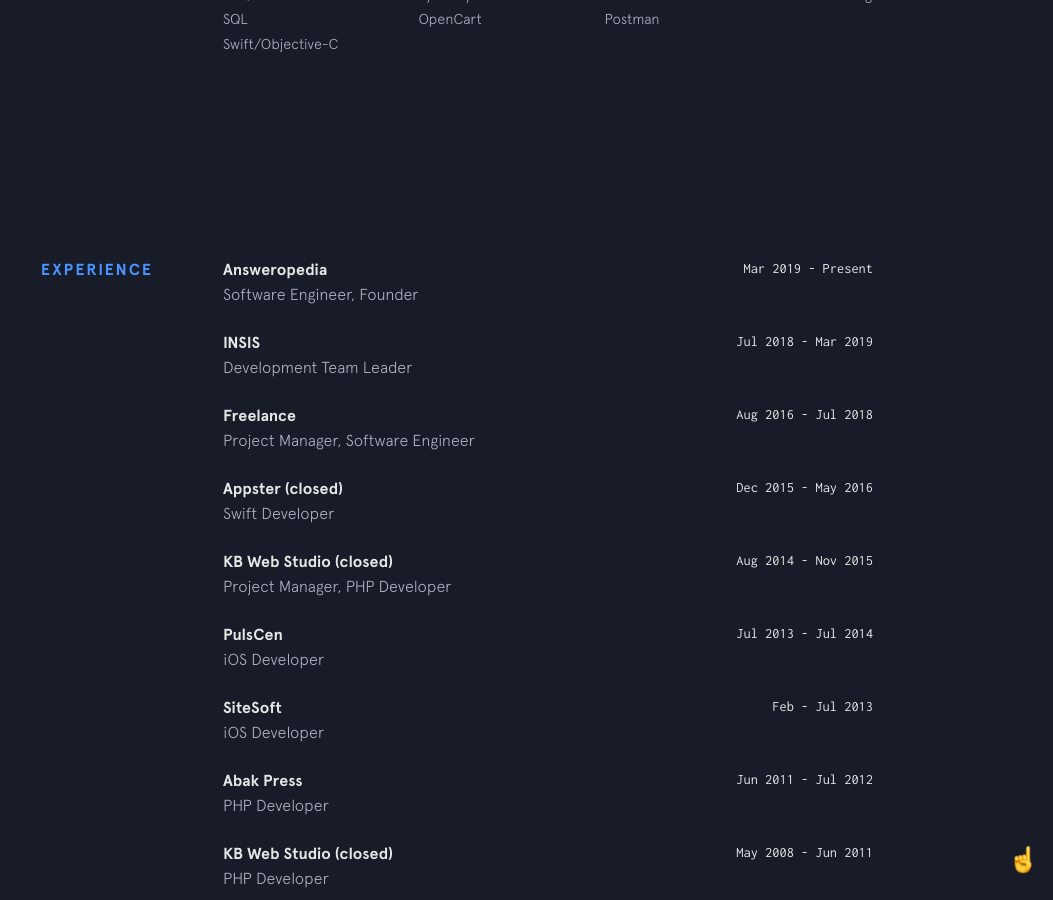
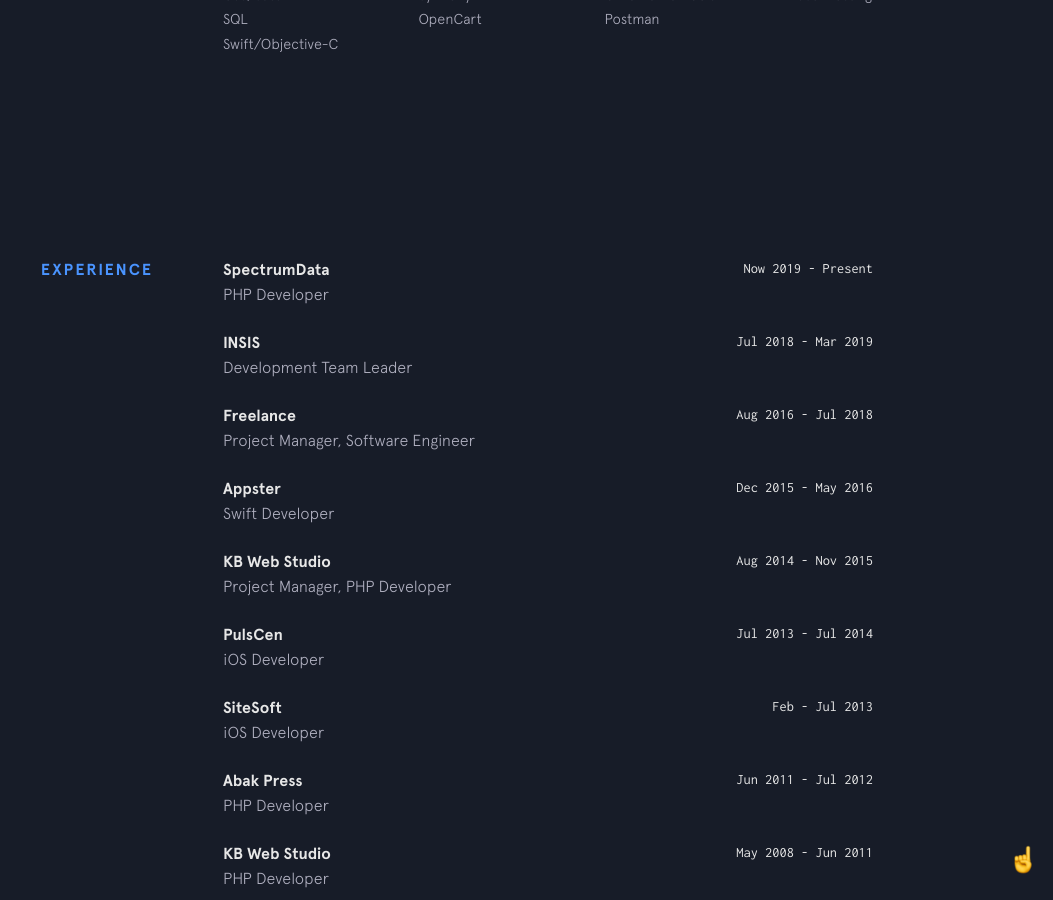
Before and after one commit to gomzyakov/gomzyakov.github.io, a Jekyll site: the page built from index.html, in a window 1280 px wide and 900 px high, scrolled down 1539 px. Shown: the whole window, without its empty margins (227-1280 px from the left). Built offline with Jekyll 4.4.1, drawn with Linux system fonts in a browser that asks for light colours; nearby versions of some CDN libraries.

Commit message:
Update experience

```diff
--- a/_data/experience.yml
+++ b/_data/experience.yml
@@ -1,7 +1,7 @@
-- company: Answeropedia
-  url: https://answeropedia.org/en
-  time: Mar 2019 - Present
-  position: Software Engineer, Founder
+- company: SpectrumData
+  url: https://spectrumdata.ru
+  time: Now 2019 - Present
+  position: PHP Developer
 
 - company: INSIS
   url: https://www.profintel.ru
@@ -13,12 +13,12 @@
   time: Aug 2016 - Jul 2018
   position: Project Manager, Software Engineer
 
-- company: Appster (closed)
+- company: Appster
   url: https://github.com/gomzyakov
   time: Dec 2015 - May 2016
   position: Swift Developer
 
-- company: KB Web Studio (closed)
+- company: KB Web Studio
   url: https://github.com/gomzyakov
   time: Aug 2014 - Nov 2015
   position: Project Manager, PHP Developer
@@ -38,7 +38,7 @@
   time: Jun 2011 - Jul 2012
   position: PHP Developer
 
-- company: KB Web Studio (closed)
+- company: KB Web Studio
   url: https://github.com/gomzyakov
   time: May 2008 - Jun 2011
   position: PHP Developer
```
Also changed, not shown: 1 other file.
